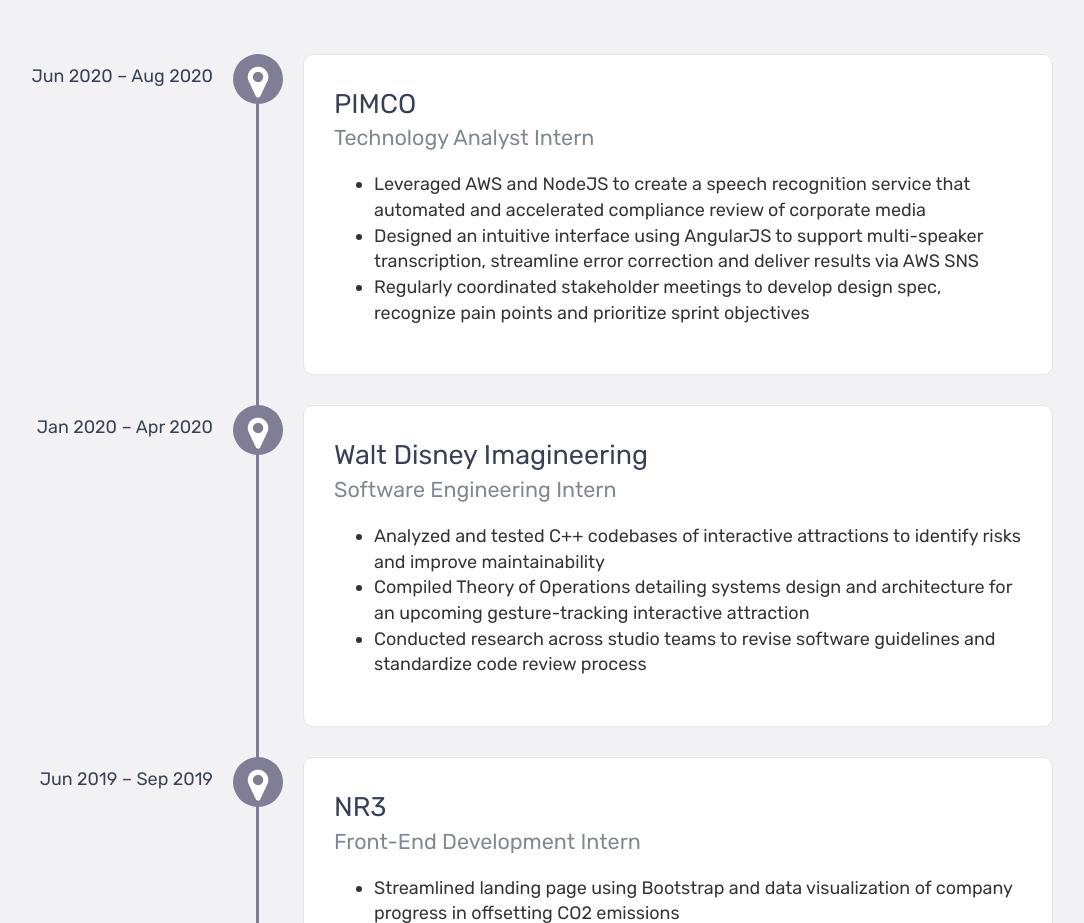
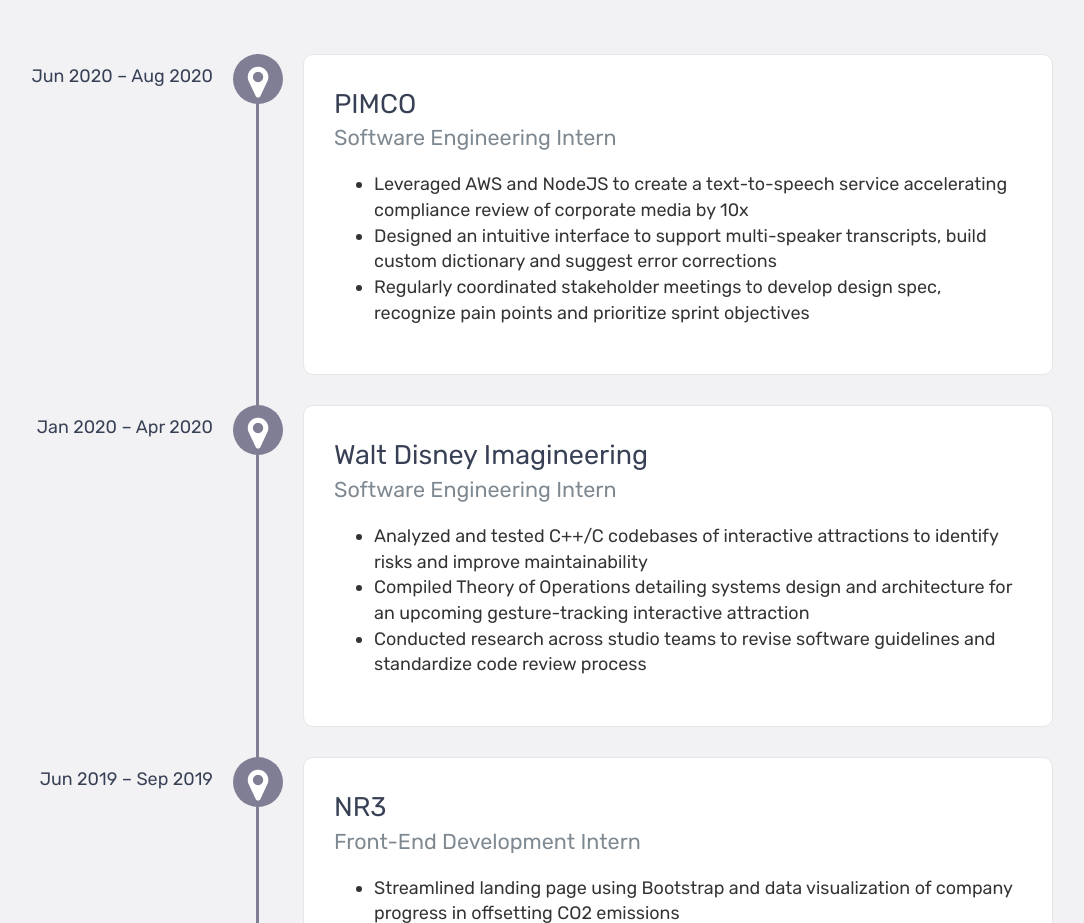
Before and after one commit to estherwli/estherwli.github.io, a website: page index.html in a window 1280 px wide. Shown: the part 840-1763 px from the top of the page, without its empty margins (137-1221 px from the left). Drawn offline with nearby package versions, Linux system fonts and the light colour scheme.

Commit message:
updated resume

```diff
--- a/index.html
+++ b/index.html
@@ -72,20 +72,17 @@
         <div id="experience-timeline">
             <div data-date="Jun 2020 – Aug 2020">
                 <h3>PIMCO</h3>
-                <h4>Technology Analyst Intern</h4>
+                <h4>Software Engineering Intern</h4>
                 <p>
                     <ul>
                         <li>
-                            Leveraged AWS and NodeJS to create a speech recognition service that automated and accelerated compliance
-                            review of corporate media
+                            Leveraged AWS and NodeJS to create a text-to-speech service accelerating compliance review of corporate media by 10x
                         </li>
                         <li>
-                            Designed an intuitive interface using AngularJS to support
-                            multi-speaker transcription, streamline error correction and deliver results via AWS SNS
+                            Designed an intuitive interface to support multi-speaker transcripts, build custom dictionary and suggest error corrections
                         </li>
                         <li>
-                            Regularly coordinated stakeholder meetings to develop design spec, recognize pain points and prioritize
-                            sprint objectives
+                            Regularly coordinated stakeholder meetings to develop design spec, recognize pain points and prioritize sprint objectives
                         </li>
                     </ul>
                 </p>
@@ -97,7 +94,7 @@
                 <p>
                     <ul>
                         <li>
-                           Analyzed and tested C++ codebases of interactive attractions to identify risks and improve maintainability
+                            Analyzed and tested C++/C codebases of interactive attractions to identify risks and improve maintainability
                         </li>
                         <li>
                           Compiled Theory of Operations detailing systems design and architecture for an upcoming gesture-tracking interactive attraction
```
